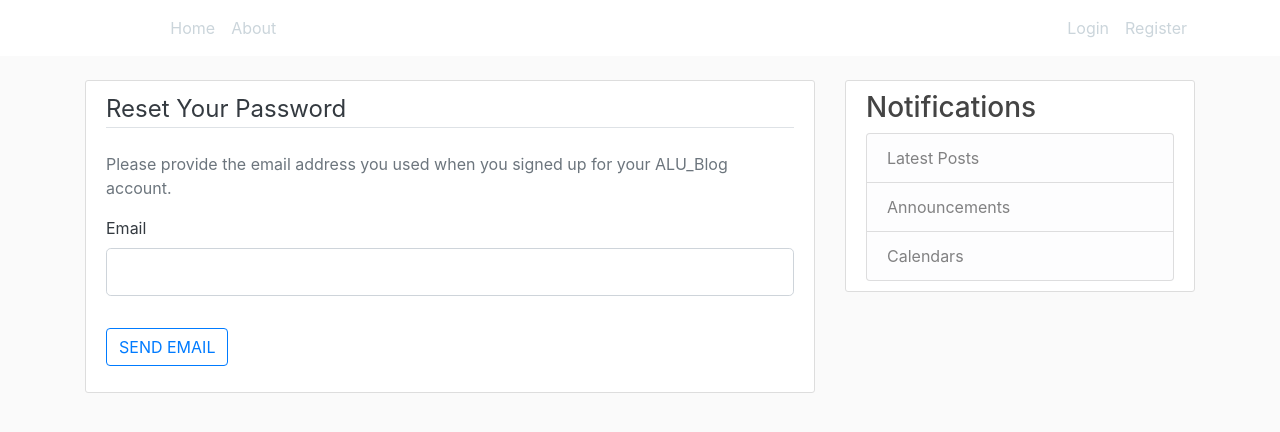
After one commit to ahmedmeshref/ALU_Blog, a Flask app: page /reset_password_email in a window 1280 px wide. The commit adds this page. Shown: the top 432 px of the page. Run offline with Flask 2, Linux system fonts and the light colour scheme; some libraries are stand-ins or nearby versions.

Commit message:
sending email to reset password feature added

```diff
--- a/blog/forms.py
+++ b/blog/forms.py
@@ -12,7 +12,7 @@
     email = StringField('Email', validators=[DataRequired(), Email(), Length(min=5, max=50)])
     password = PasswordField('Password', validators=[DataRequired()])
     confirm_password = PasswordField('Confirm Password', validators=[DataRequired(), EqualTo('password')])
-    submit = SubmitField('Sign Up')
+    submit = SubmitField('SIGN UP')
 
     # check if the email already exist
     def validate_email(self, email):
@@ -31,7 +31,7 @@
     email = StringField('Email', validators=[DataRequired(), Email()])
     password = PasswordField('password', validators=[DataRequired()])
     remember_me = BooleanField('Remember Me')
-    submit = SubmitField('Login')
+    submit = SubmitField('SIGN IN')
 
 
 class UpdateProfileForm(FlaskForm):
@@ -40,7 +40,7 @@
     """
     new_username = StringField('New Username', validators=[DataRequired(), Length(min=2, max=20)])
     new_picture = FileField("Update Profile Picture", validators=[FileAllowed(['jpg', 'jpeg ', 'png'])])
-    submit = SubmitField('Save Changes')
+    submit = SubmitField('SAVE CHANGES')
 
     def validate_new_username(self, new_username):
         # check if the new username is different from the current
@@ -58,4 +58,24 @@
     title = StringField("Title", validators=[DataRequired(), Length(min=2, max=50)])
     content = TextAreaField("Content", validators=[DataRequired(), Length(min=10, max=500)],
                             render_kw={"placeholder": "What new at ALU?"})
-    submit = SubmitField("Post")
+    submit = SubmitField("POST")
+
+
+class RequestResetPasswordForm(FlaskForm):
+    email = StringField('Email', validators=[DataRequired(), Email()])
+    submit = SubmitField('SEND EMAIL')
+
+    # check if the email doesn't exist
+    def validate_email(self, email):
+        email_exist = User.query.filter_by(email=email.data).first()
+        if not email_exist:
+            raise ValidationError('Email is not Registered! Please create an account!')
+
+
+class ResetPasswordForm(FlaskForm):
+    """
+    form for reseting the user password
+    """
+    new_password = PasswordField('New Password', validators=[DataRequired()])
+    confirm_new_password = PasswordField('Confirm New Password', validators=[DataRequired(), EqualTo('new_password')])
+    submit = SubmitField('RESET PASSWORD')
--- a/blog/routes.py
+++ b/blog/routes.py
@@ -2,10 +2,12 @@
 import re
 from PIL import Image
 from flask import render_template, url_for, request, flash, redirect, abort
-from blog import app, db, bcrypt
-from blog.forms import RegistrationForm, LoginForm, UpdateProfileForm, AddPostForm
+from blog import app, db, bcrypt, mail
+from blog.forms import (RegistrationForm, LoginForm, UpdateProfileForm,
+                        AddPostForm, RequestResetPasswordForm, ResetPasswordForm)
 from blog.model import User, Post
 from flask_login import login_user, current_user, logout_user, login_required
+from flask_mail import Message
 import secrets
 from datetime import datetime
 from sqlalchemy import desc
@@ -208,3 +210,51 @@
     form.title.data = post.title
     form.content.data = post.content
     return render_template("add_post.html", title="Update Post", form=form, legend="Update Post")
+
+
+def send_reset_email(user):
+    # create a token for the user
+    token = user.reset_password_token()
+    # create a Message instance
+    msg = Message('Reset your password', sender='norepley@alustudent.com',
+                  recipients=[user.email])
+    msg.body = f""" Hi {user.username}
+Please visit the link provided down within 1 hour to reset your password.
+
+Link: {url_for('reset_password', token=token, _external=True)}
+If you didn't request a password reset, please ignore this email
+"""
+    mail.send(msg)
+
+
+@app.route("/reset_password_email", methods=['GET', 'POST'])
+def request_reset_password():
+    if current_user.is_authenticated:
+        return redirect(url_for("home"))
+    form = RequestResetPasswordForm()
+    if request.method =="POST":
+        if form.validate_on_submit():
+            user = User.query.filter_by(email=form.email.data).first()
+            send_reset_email(user)
+            flash('reset password email has been sent successfully! please check your email', 'success')
+            return redirect(url_for('login'))
+    return render_template("request_reset.html", title="Request Reset", form=form)
+
+
+@app.route("/reset_password/<token>", methods=['GET', 'POST'])
+def reset_password(token):
+    if current_user.is_authenticated:
+        return redirect(url_for("home"))
+    user = User.verify_reset_password_token(token)
+    if not user:
+        flash("Token is expired or invalid", "warning")
+        return redirect(url_for('request_reset_password'))
+    form = ResetPasswordForm()
+    if request.method == "POST":
+        if form.validate_on_submit():
+            hashed_new_pass = bcrypt.generate_password_hash(form.new_password.data).decode('utf-8')
+            user.password = hashed_new_pass
+            db.session.commit()
+            flash(f"Password updated successfully", 'success')
+            return redirect(url_for("login"))
+    return render_template("reset_password.html", title="Create New Password", form=form)
--- a/blog/static/styles.css
+++ b/blog/static/styles.css
@@ -9,7 +9,7 @@
 }
 
 .bg-steel {
-  background-color: #5f788a;
+  background-color: #ffffff;
 }
 
 .site-header .navbar-nav .nav-link {
--- a/blog/templates/base.html
+++ b/blog/templates/base.html
@@ -15,7 +15,7 @@
 </head>
 <body>
     <header class="site-header">
-      <nav class="navbar navbar-expand-md navbar-dark bg-steel fixed-top">
+      <nav class="navbar navbar-expand-md navbar-dark bg-steel fixed-top" >
         <div class="container">
           <a class="navbar-brand mr-4" href="{{ url_for('home') }}">
               <img src="{{ url_for('static', filename='logo.png')}}" alt="ALU" height="20px">
@@ -34,7 +34,7 @@
 
                   <div class="dropdown" style="display: flex;">
                   <button class="btn btn-outline-light" type="button" id="dropdownMenu2" data-toggle="dropdown"
-                  style="padding: 1px">
+                  style="padding: 1px; border: 0">
                       <img class="rounded-circle account-img" style="padding: 0; margin: 0; max-width: 35%;
                         height: 35%; border: 2px white solid;" src="{{ url_for('static', filename='profile_pics/'
                         + current_user.profile_image) }}" alt="user_pic">
--- a/blog/templates/login.html
+++ b/blog/templates/login.html
@@ -41,7 +41,7 @@
             {{ form.submit(class="btn btn-outline-primary") }}
         </div>
         <small class="text-muted form-group">
-            <a href="#">Forgot Password</a>
+            <a href="{{ url_for('request_reset_password') }}">Forgot your password?</a>
         </small>
     </form>
 </div>
--- /dev/null
+++ b/blog/templates/request_reset.html
@@ -0,0 +1,31 @@
+{% extends 'base.html' %}
+
+{% block content %}
+<div class="content-section text-dark">
+    <form action="" method="POST">
+        {{ form.hidden_tag() }}
+        <fieldset class="form-group ">
+            <legend class="border-bottom mb-4 text-lg">Reset Your Password</legend>
+            <p class="text-muted">
+                Please provide the email address you used when you signed up for your ALU_Blog account.
+            </p>
+            <div class="form-group">
+                {{ form.email.label(class='form-control-label') }}
+                {% if form.email.errors %}
+                    {{ form.email(class="form-control form-control-lg is-invalid") }}
+                    <div class="invalid-feedback">
+                        {% for error in form.email.errors %}
+                        <span>{{ error }} </span>
+                    {% endfor %}
+                    </div>
+                {% else %}
+                    {{ form.email(class="form-control form-control-lg") }}
+                {% endif %}
+            </div>
+        </fieldset>
+        <div class="form-group">
+            {{ form.submit(class="btn btn-outline-primary") }}
+        </div>
+    </form>
+</div>
+{% endblock %}
```
Also changed, not shown: blog/__init__.py (+11 -2 lines), blog/model.py (+25 -2 lines), blog/templates/reset_password.html (added, +41 -0 lines).
